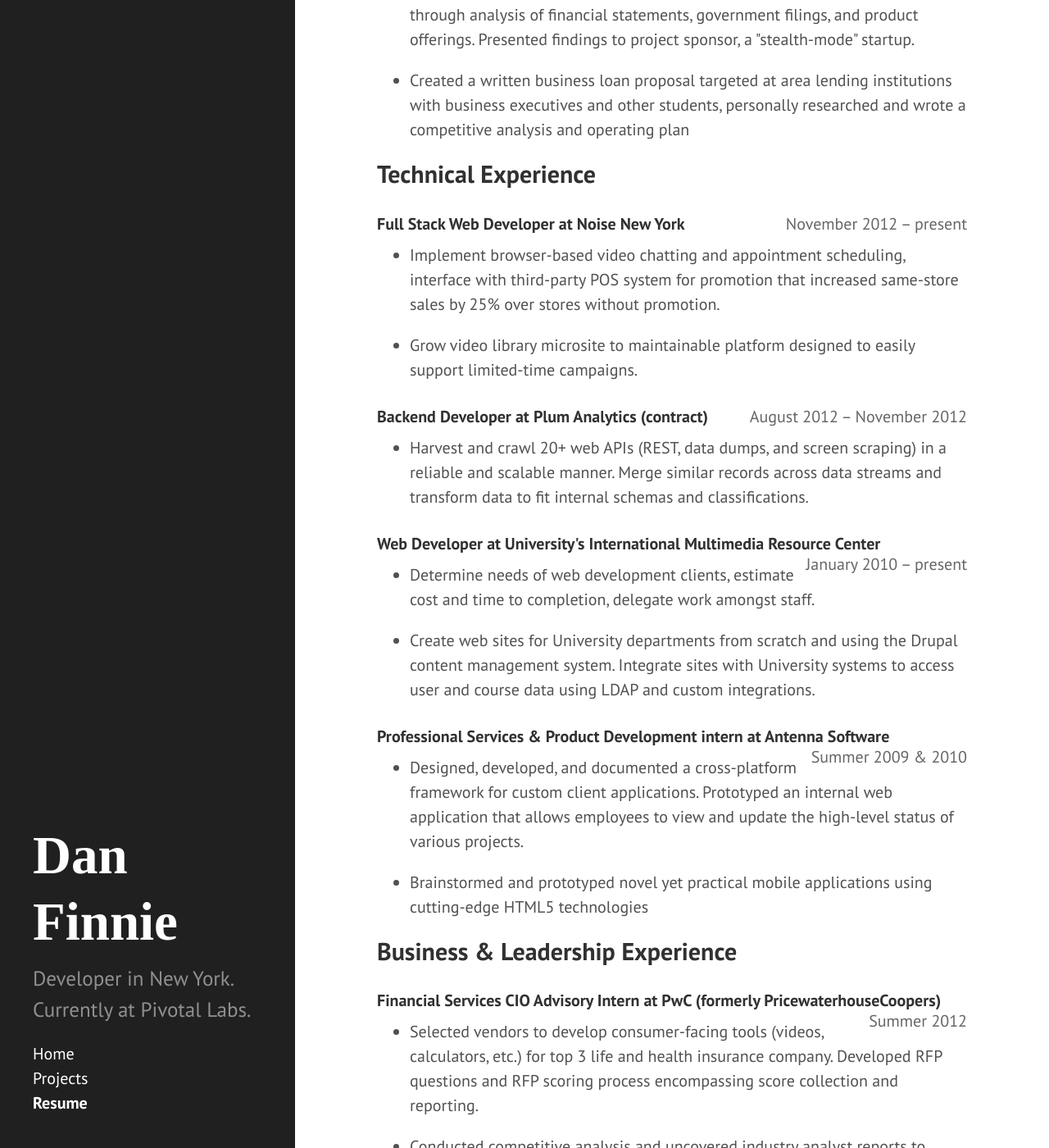
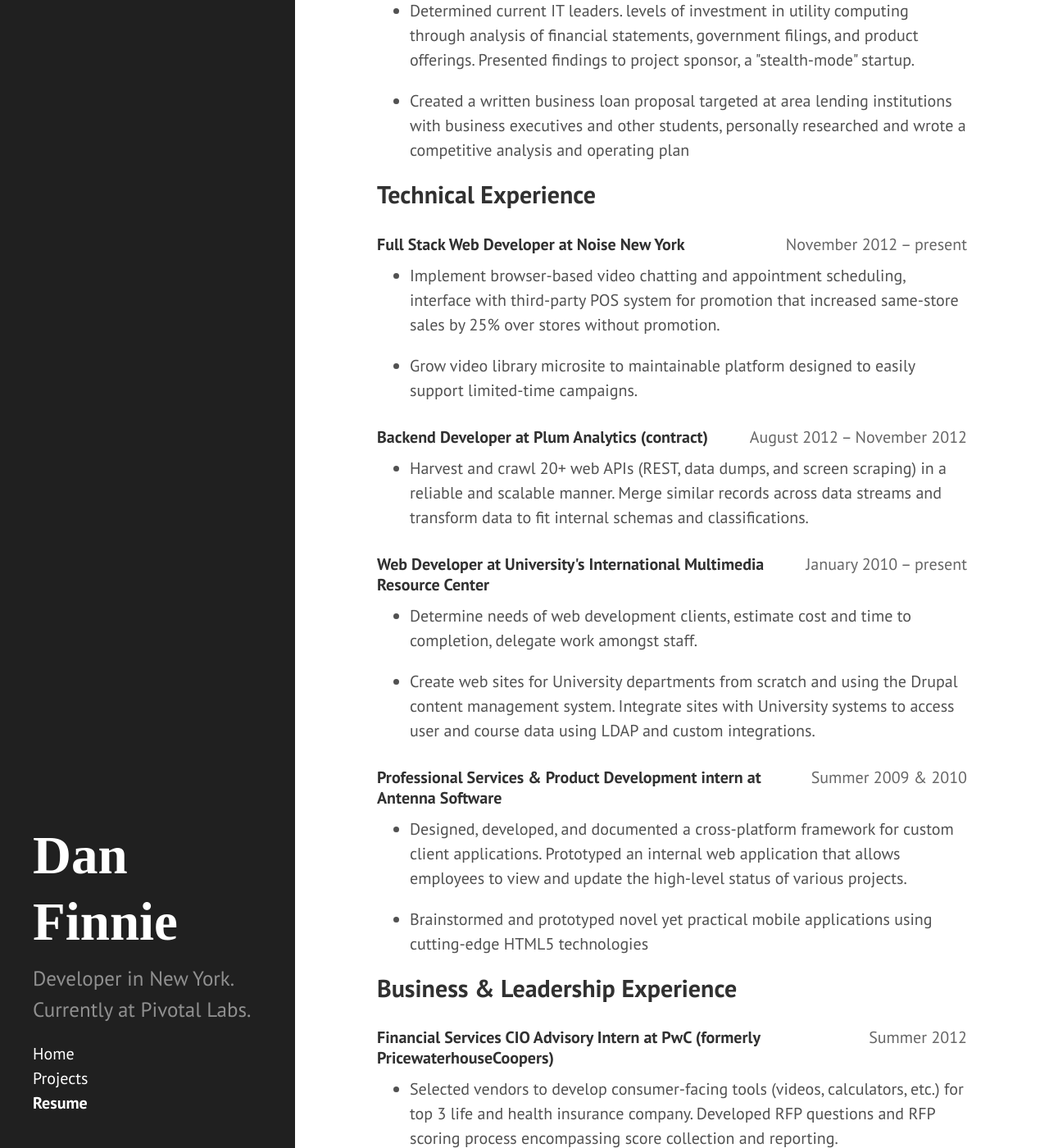
Before and after one commit to danfinnie/danfinniecom, a Jekyll site: the page built from resume.html, in a window 1280 px wide and 1400 px high, scrolled down 557 px. Shown: the whole window at 82% size. Built offline with Jekyll 4.4.1, drawn with Linux system fonts in a browser that asks for light colours; Markdown is read by kramdown in place of the engine named in the settings; some of the changed text lies outside the part shown.

Commit message:
Change resume header CSS for mobile

```diff
--- /dev/null
+++ b/_includes/resume_item_header.html
@@ -0,0 +1 @@
+<h3><span class="dates">{{ include.date }}</span><span class="title">{{ include.title }}</span></h3>
--- a/resume.html
+++ b/resume.html
@@ -12,39 +12,39 @@ title: Resume
                   <p><em>Mobile development</em> &ndash; Android, HTML5 apps</p>
                 </div>
                 <h2>Education</h2>
-                <h3>Joint B.S. in Computer Science & Business from Lehigh University (3.7 GPA)<span class="dates">December 2012</span></h3>
-<ul>
-  <li><p>Developed long-term mobility strategy for Fortune 500 medical products manufacturer as part of senior project</p></li>
-  <li><p>Determined current IT leaders. levels of investment in utility computing through analysis of financial statements, government filings, and product offerings. Presented findings to project sponsor, a &quot;stealth-mode&quot; startup.</p></li>
-  <li><p>Created a written business loan proposal targeted at area lending institutions with business executives and other students, personally researched and wrote a competitive analysis and operating plan</p></li>
-</ul>
+                {% include resume_item_header.html title="Joint B.S. in Computer Science & Business from Lehigh University (3.7 GPA)" date="December 2012" %}
+                <ul>
+                  <li><p>Developed long-term mobility strategy for Fortune 500 medical products manufacturer as part of senior project</p></li>
+                  <li><p>Determined current IT leaders. levels of investment in utility computing through analysis of financial statements, government filings, and product offerings. Presented findings to project sponsor, a &quot;stealth-mode&quot; startup.</p></li>
+                  <li><p>Created a written business loan proposal targeted at area lending institutions with business executives and other students, personally researched and wrote a competitive analysis and operating plan</p></li>
+                </ul>
                 <h2>Technical Experience</h2>
-                <h3>Full Stack Web Developer at Noise New York<span class="dates">November 2012 &ndash; present</span></h3>
+                {% include resume_item_header.html title="Full Stack Web Developer at Noise New York" date="November 2012 &ndash; present" %}
                 <ul>
   <li><p>Implement browser-based video chatting and appointment scheduling, interface with third-party POS system for promotion that increased same-store sales by 25% over stores without promotion.</p></li>
   <li><p>Grow video library microsite to maintainable platform designed to easily support limited-time campaigns.</p></li>
                 </ul>
-<h3>Backend Developer at Plum Analytics (contract)<span class="dates">August 2012 &ndash; November 2012</span></h3>
+{% include resume_item_header.html title="Backend Developer at Plum Analytics (contract)" date="August 2012 &ndash; November 2012" %}
                 <ul>
   <li><p>Harvest and crawl 20+ web APIs (REST, data dumps, and screen scraping) in a reliable and scalable manner.  Merge similar records across data streams and transform data to fit internal schemas and classifications.</p></li>
                 </ul>
-                <h3>Web Developer at University's International Multimedia Resource Center <span class="dates">January 2010 &ndash; present</span></h3>
+                {% include resume_item_header.html title="Web Developer at University's International Multimedia Resource Center" date="January 2010 &ndash; present" %}
                 <ul>
   <li><p>Determine needs of web development clients, estimate cost and time to completion, delegate work amongst staff.</p></li>
   <li><p>Create web sites for University departments from scratch and using the Drupal content management system. Integrate sites with University systems to access user and course data using LDAP and custom integrations.</p></li>
                 </ul>
-                <h3>Professional Services & Product Development intern at Antenna Software <span class="dates">Summer 2009 & 2010</span></h3>
+                {% include resume_item_header.html title="Professional Services & Product Development intern at Antenna Software" date="Summer 2009 & 2010" %}
                 <ul>
                   <li><p>Designed, developed, and documented a cross-platform framework for custom client applications. Prototyped an internal web application that allows employees to view and update the high-level status of various projects.</p></li>
                   <li><p>Brainstormed and prototyped novel yet practical mobile applications using cutting-edge HTML5 technologies</p></li>
                 </ul>
                 <h2>Business & Leadership Experience</h2>
-                <h3>Financial Services CIO Advisory Intern at PwC (formerly PricewaterhouseCoopers) <span class="dates">Summer 2012</span></h3>
+                {% include resume_item_header.html title="Financial Services CIO Advisory Intern at PwC (formerly PricewaterhouseCoopers)" date="Summer 2012" %}
                 <ul>
   <li><p>Selected vendors to develop consumer-facing tools (videos, calculators, etc.) for top 3 life and health insurance company. Developed RFP questions and RFP scoring process encompassing score collection and reporting. </p></li>
   <li><p>Conducted competitive analysis and uncovered industry analyst reports to determine competitive parity level and most effective tool presentation format. Explained results in high-level, quantitative presentation.</p></li>
                 </ul>
-                <h3>Marketing & Communications Webmaster Intern at PwC in Prague, Czech Republic <span class="dates">Summer 2011</h3>
+                {% include resume_item_header.html title="Marketing & Communications Webmaster Intern at PwC in Prague, Czech Republic" date="Summer 2011" %}
                 <ul>
   <li><p>Independently developed graphical tool that integrates with content management system to find outdated links and branding. Tool was shared with 20 countries across Central and Eastern Europe.</p></li>
 </ul>
```
